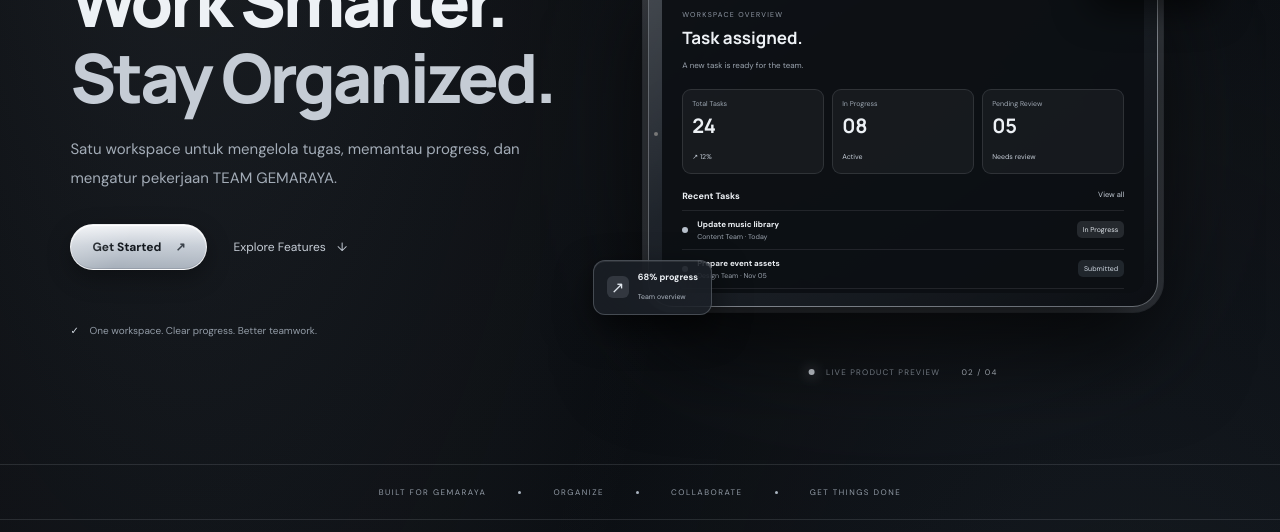
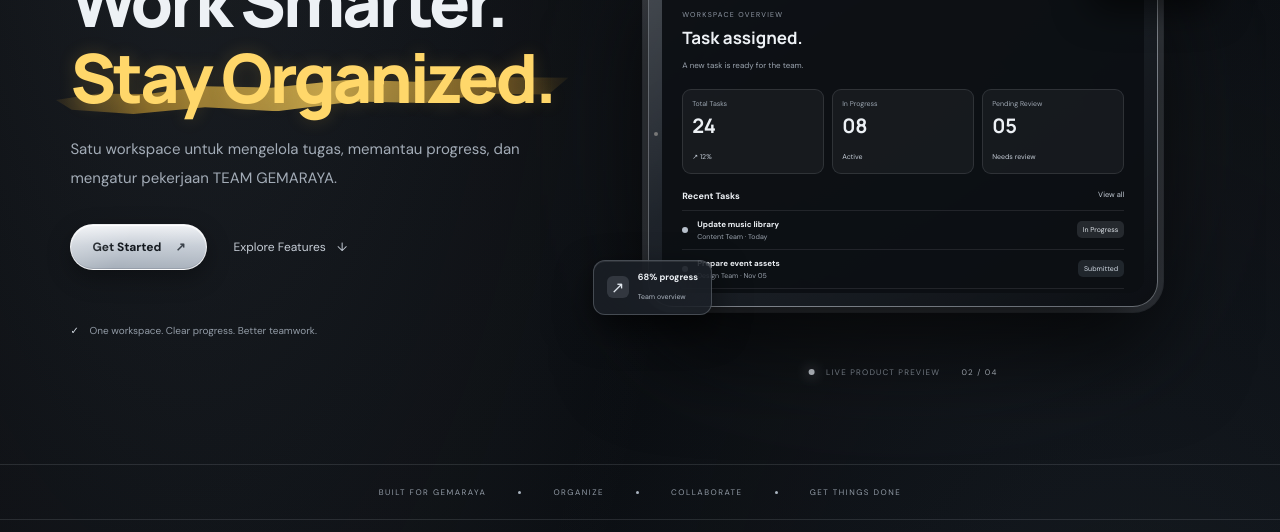
Before and after one commit to zixinxziev/WORKHOYSPACE, a website: page public/index.html in a window 1280 px wide. Shown: the part 268-800 px from the top of the page. Drawn offline with Linux system fonts and the light colour scheme; no server answers.

Commit message:
Update styles.css

```diff
--- a/public/styles.css
+++ b/public/styles.css
@@ -285,6 +285,40 @@ nav a:hover, #mainNav a:hover, #mainNav .nav-login:hover {
   letter-spacing: -3px;
 }
 .hero h1 span, .section-heading h2 span, .final-cta h2 span { color: #c5ccd5; }
+/* Hero title — Gold Brush Stroke */
+.hero h1 span {
+  position: relative;
+  display: inline-block;
+  isolation: isolate;
+  color: #ffd76a;
+  text-shadow: 0 0 18px rgba(255, 199, 74, .18);
+}
+
+.hero h1 span::before {
+  content: "";
+  position: absolute;
+  z-index: -1;
+  left: -3%;
+  bottom: 7%;
+  width: 106%;
+  height: 38%;
+  transform: rotate(-2deg);
+  background: linear-gradient(
+    90deg,
+    rgba(255, 184, 48, .08),
+    rgba(255, 193, 55, .48) 18%,
+    rgba(255, 211, 91, .72) 52%,
+    rgba(255, 184, 48, .35) 85%,
+    rgba(255, 184, 48, .05)
+  );
+  clip-path: polygon(
+    0 35%, 8% 18%, 18% 25%, 29% 5%,
+    42% 18%, 57% 0, 70% 15%, 83% 7%,
+    100% 20%, 96% 75%, 84% 65%, 72% 90%,
+    58% 76%, 43% 100%, 29% 78%, 15% 92%, 3% 70%
+  );
+  filter: blur(.5px);
+}
 .hero-copy > p {
   max-width: 450px;
   color: #a3acb7;
```
